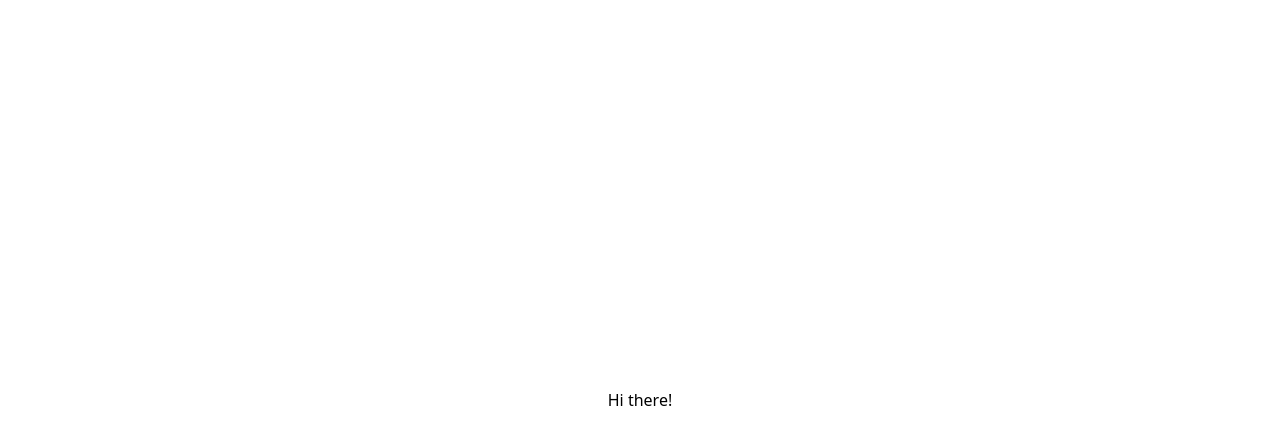
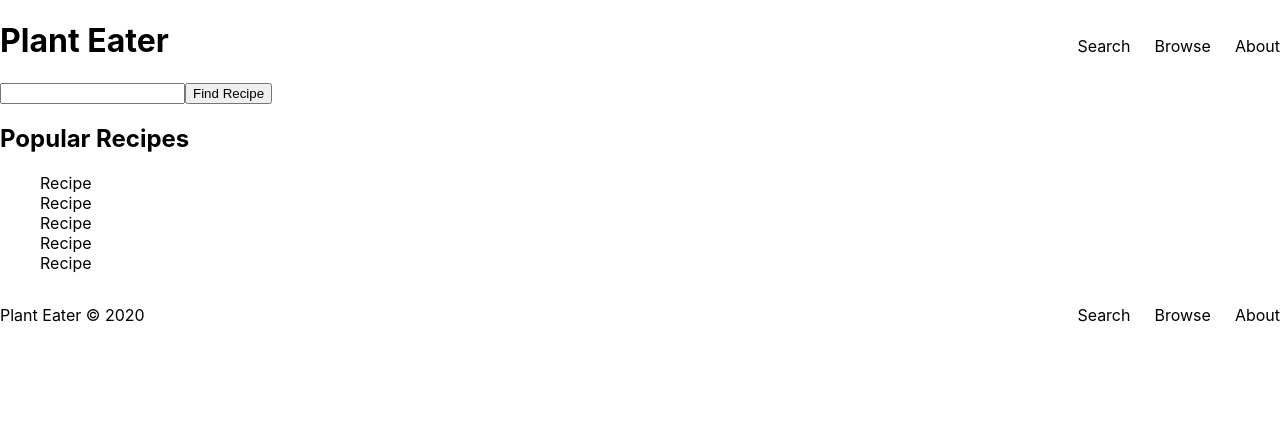
Before and after one commit to corykelley/nextjs-vegan-meals, a Next.js app: page / in a window 1280 px wide. Shown: the top 444 px of the page. Built offline with nearby package versions, Linux system fonts and the light colour scheme.

Commit message:
setup layout and global css

```diff
--- a/package.json
+++ b/package.json
@@ -8,10 +8,11 @@
     "start": "next start"
   },
   "dependencies": {
-    "@chakra-ui/react": "^1.0.2",
+    "@emotion/core": "^11.0.0",
     "@emotion/react": "^11.1.2",
     "@emotion/styled": "^11.0.0",
-    "framer-motion": "^2.9.5",
+    "emotion": "^11.0.0",
+    "emotion-server": "^11.0.0",
     "next": "10.0.3",
     "react": "17.0.1",
     "react-dom": "17.0.1"
--- /dev/null
+++ b/src/components/Footer.js
@@ -0,0 +1,43 @@
+import Link from 'next/link';
+import styled from '@emotion/styled';
+
+const Footer = () => {
+  return (
+    <StyledFooter>
+      <p>Plant Eater © 2020</p>
+      <nav>
+        <ul>
+          <li>
+            <Link href='#'>
+              <a>Search</a>
+            </Link>
+          </li>
+          <li>
+            <Link href='#'>
+              <a>Browse</a>
+            </Link>
+          </li>
+          <li>
+            <Link href='#'>
+              <a>About</a>
+            </Link>
+          </li>
+        </ul>
+      </nav>
+    </StyledFooter>
+  );
+};
+
+const StyledFooter = styled.footer`
+  display: flex;
+  flex-direction: row;
+  justify-content: space-between;
+
+  ul {
+    display: flex;
+    flex-direction: row;
+    gap: 1.5rem;
+  }
+`;
+
+export default Footer;
--- /dev/null
+++ b/src/components/Header.js
@@ -0,0 +1,52 @@
+import Link from 'next/link';
+import styled from '@emotion/styled';
+
+const Header = () => {
+  return (
+    <StyledHeader>
+      <h1>Plant Eater</h1>
+      <nav>
+        <ul>
+          <li>
+            <Link href='#'>
+              <a>Search</a>
+            </Link>
+          </li>
+          <li>
+            <Link href='#'>
+              <a>Browse</a>
+            </Link>
+          </li>
+          <li>
+            <Link href='#'>
+              <a>About</a>
+            </Link>
+          </li>
+        </ul>
+      </nav>
+    </StyledHeader>
+  );
+};
+
+const StyledHeader = styled.header`
+  display: flex;
+  flex-direction: row;
+  justify-content: space-between;
+  align-items: baseline;
+
+  ul {
+    display: flex;
+    flex-direction: row;
+    gap: 1.5rem;
+  }
+
+  a {
+    transition: 200ms color ease;
+
+    :hover {
+      color: red;
+    }
+  }
+`;
+
+export default Header;
--- /dev/null
+++ b/src/components/Layout.js
@@ -0,0 +1,14 @@
+import Header from './Header';
+import Footer from './Footer';
+
+const Layout = ({ children }) => {
+  return (
+    <>
+      <Header />
+      <main>{children}</main>
+      <Footer />
+    </>
+  );
+};
+
+export default Layout;
--- a/src/pages/_app.js
+++ b/src/pages/_app.js
@@ -1,11 +1,11 @@
-import { ThemeProvider, theme, CSSReset } from '@chakra-ui/react';
+import Layout from '../components/Layout';
+import '../styles/globals.css';
 
 const MyApp = ({ Component, pageProps }) => {
   return (
-    <ThemeProvider theme={theme}>
-      <CSSReset />
+    <Layout>
       <Component {...pageProps} />
-    </ThemeProvider>
+    </Layout>
   );
 };
 
--- a/src/pages/index.js
+++ b/src/pages/index.js
@@ -1,17 +1,20 @@
-import Head from 'next/head';
-import styles from '../styles/Home.module.css';
-
 export default function Home() {
   return (
-    <div className={styles.container}>
-      <Head>
-        <title>Create Next App</title>
-        <link rel='icon' href='/favicon.ico' />
-      </Head>
-
-      <main className={styles.main}>
-        <h1>Hi there!</h1>
-      </main>
+    <div>
+      <form className='recipe-search'>
+        <input type='text' />
+        <button type='submit'>Find Recipe</button>
+      </form>
+      <section className='popular-recipes'>
+        <h2>Popular Recipes</h2>
+        <ul>
+          <li>Recipe</li>
+          <li>Recipe</li>
+          <li>Recipe</li>
+          <li>Recipe</li>
+          <li>Recipe</li>
+        </ul>
+      </section>
     </div>
   );
 }
--- a/src/styles/Home.module.css
+++ /dev/null
@@ -1,122 +0,0 @@
-.container {
-  min-height: 100vh;
-  padding: 0 0.5rem;
-  display: flex;
-  flex-direction: column;
-  justify-content: center;
-  align-items: center;
-}
-
-.main {
-  padding: 5rem 0;
-  flex: 1;
-  display: flex;
-  flex-direction: column;
-  justify-content: center;
-  align-items: center;
-}
-
-.footer {
-  width: 100%;
-  height: 100px;
-  border-top: 1px solid #eaeaea;
-  display: flex;
-  justify-content: center;
-  align-items: center;
-}
-
-.footer img {
-  margin-left: 0.5rem;
-}
-
-.footer a {
-  display: flex;
-  justify-content: center;
-  align-items: center;
-}
-
-.title a {
-  color: #0070f3;
-  text-decoration: none;
-}
-
-.title a:hover,
-.title a:focus,
-.title a:active {
-  text-decoration: underline;
-}
-
-.title {
-  margin: 0;
-  line-height: 1.15;
-  font-size: 4rem;
-}
-
-.title,
-.description {
-  text-align: center;
-}
-
-.description {
-  line-height: 1.5;
-  font-size: 1.5rem;
-}
-
-.code {
-  background: #fafafa;
-  border-radius: 5px;
-  padding: 0.75rem;
-  font-size: 1.1rem;
-  font-family: Menlo, Monaco, Lucida Console, Liberation Mono, DejaVu Sans Mono,
-    Bitstream Vera Sans Mono, Courier New, monospace;
-}
-
-.grid {
-  display: flex;
-  align-items: center;
-  justify-content: center;
-  flex-wrap: wrap;
-  max-width: 800px;
-  margin-top: 3rem;
-}
-
-.card {
-  margin: 1rem;
-  flex-basis: 45%;
-  padding: 1.5rem;
-  text-align: left;
-  color: inherit;
-  text-decoration: none;
-  border: 1px solid #eaeaea;
-  border-radius: 10px;
-  transition: color 0.15s ease, border-color 0.15s ease;
-}
-
-.card:hover,
-.card:focus,
-.card:active {
-  color: #0070f3;
-  border-color: #0070f3;
-}
-
-.card h3 {
-  margin: 0 0 1rem 0;
-  font-size: 1.5rem;
-}
-
-.card p {
-  margin: 0;
-  font-size: 1.25rem;
-  line-height: 1.5;
-}
-
-.logo {
-  height: 1em;
-}
-
-@media (max-width: 600px) {
-  .grid {
-    width: 100%;
-    flex-direction: column;
-  }
-}
--- a/src/styles/globals.css
+++ b/src/styles/globals.css
@@ -11,6 +11,10 @@ a {
   text-decoration: none;
 }
 
+ul {
+  list-style: none;
+}
+
 * {
   box-sizing: border-box;
 }
```
Also changed, not shown: 1 other file (tests, documents, lock files or other folders).
